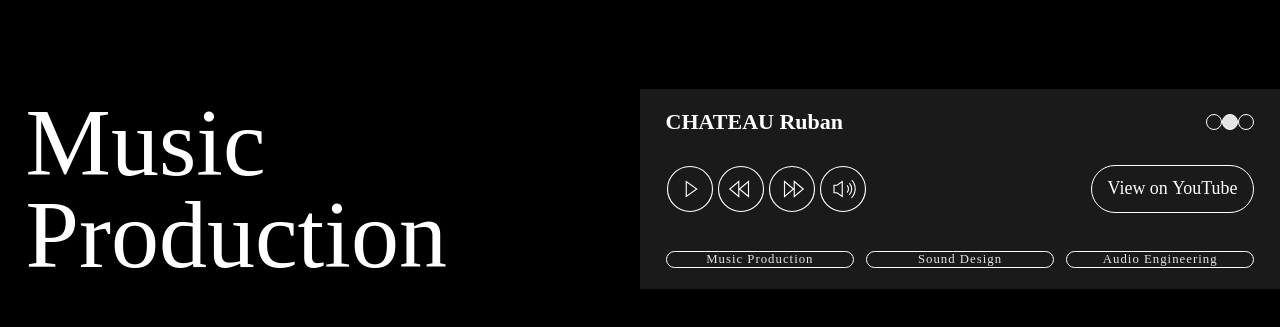
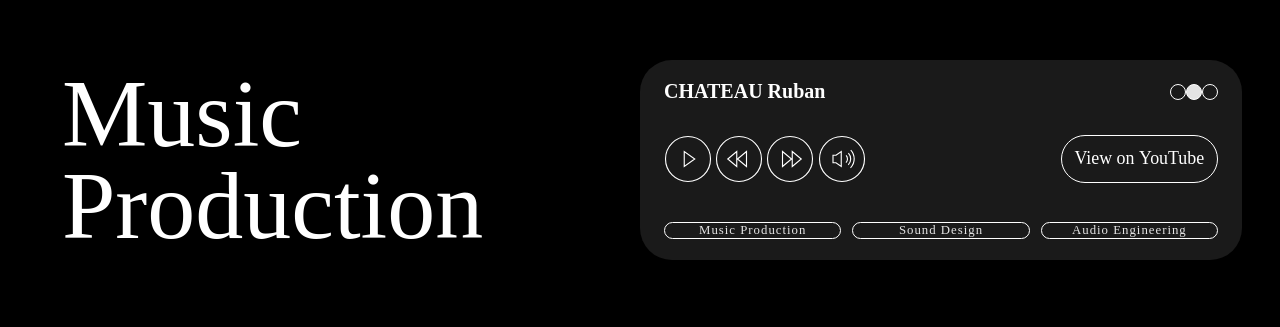
Before and after one commit to aztorius-j/aztorsound, a plain HTML site: page index.html in a window 1280 px wide. Shown: the part 7828-8155 px from the top of the page. Drawn offline with Linux system fonts and the light colour scheme; a web font is replaced by a local one.

Commit message:
as-player brand new design!!! waaaau...

```diff
--- a/css/as-player.css
+++ b/css/as-player.css
@@ -4,8 +4,12 @@
 
 .video-wrapper {
     position: relative;
-    height: calc(var(--vh, 1vh) * 100);
+    height: calc(var(--vh, 1vh) * 95);
     transition: height 0.3s ease-in-out;
+    width: 96%;
+    left: 2%;
+    transform: translateY(2.5%);
+    border-radius: 2rem;
     overflow: hidden;
 }
 
@@ -45,6 +49,8 @@
 video {
     width: 100%;
     height: 100%;
+    top: 0%;
+    left: 0%;
     object-fit: cover;
     object-position: center;
     display: block;
@@ -54,11 +60,11 @@ video {
 }
 
 .frame {
-    width: 100%;
+    width: 98%;
     min-height: max(10rem, 25vh);
     position: absolute;
-    bottom: 0;
-    left: 0;
+    bottom: 1%;
+    left: 1%;
     display: grid;
     grid-template-columns: 1fr 1fr;
     z-index: 99;
@@ -86,6 +92,7 @@ video {
     display: flex;
     flex-direction: column;
     justify-content: space-between;
+    border-radius: 2rem;
 }
 
 .info {
@@ -95,7 +102,7 @@ video {
 }
 
 #as-player h2 {
-    font-size: 1.375rem;
+    font-size: 1.25rem;
 }
 
 .slider {
@@ -187,11 +194,11 @@ video {
 }
 
 .ytb-link a {
-    font-size: clamp(1rem, 1.4vw, 1.275rem);
+    font-size: clamp(0.8rem, 1.4vw, 1.275rem);
     height: var(--buttons-size);
     border: 1px solid var(--white-color);
     border-radius: var(--buttons-size);
-    padding: 0 1rem;
+    padding: 0 0.8rem;
     white-space: nowrap;
     transition: color .5s, border-color .25s;
     display: flex;
--- a/css/main.css
+++ b/css/main.css
@@ -31,7 +31,8 @@ html {
 
 body {
     padding: 0;
-    margin: 0;
+    max-width: 2000px;
+    margin: 0 auto;
     font-family: 'NeueHaasDisplayLight';
     color: var(--white-color);
     background-color: black;
--- a/js/as-player.js
+++ b/js/as-player.js
@@ -143,7 +143,7 @@ async function changeCategory(newCategoryIndex) {
     const windowHeight = window.innerHeight;
 
     // Výpočet novej hodnoty transformácie
-    let newY = -newCategoryIndex * windowHeight;
+    let newY = -newCategoryIndex * (window.innerHeight * 0.95);
     categoryWrapper.style.transform = `translateY(${newY}px)`;
 
     previousCategoryIndex = newCategoryIndex;
@@ -164,7 +164,7 @@ async function changeCategory(newCategoryIndex) {
 // ADJUST CATEGORY POSITION
 const adjustCategoryPosition = debounce(() => {
     if (previousCategoryIndex === -1) return;
-    let newY = -previousCategoryIndex * window.innerHeight;
+    let newY = -previousCategoryIndex * (window.innerHeight * 0.95);
     categoryWrapper.style.transform = `translateY(${newY}px)`;
 }, 200);
 
```
